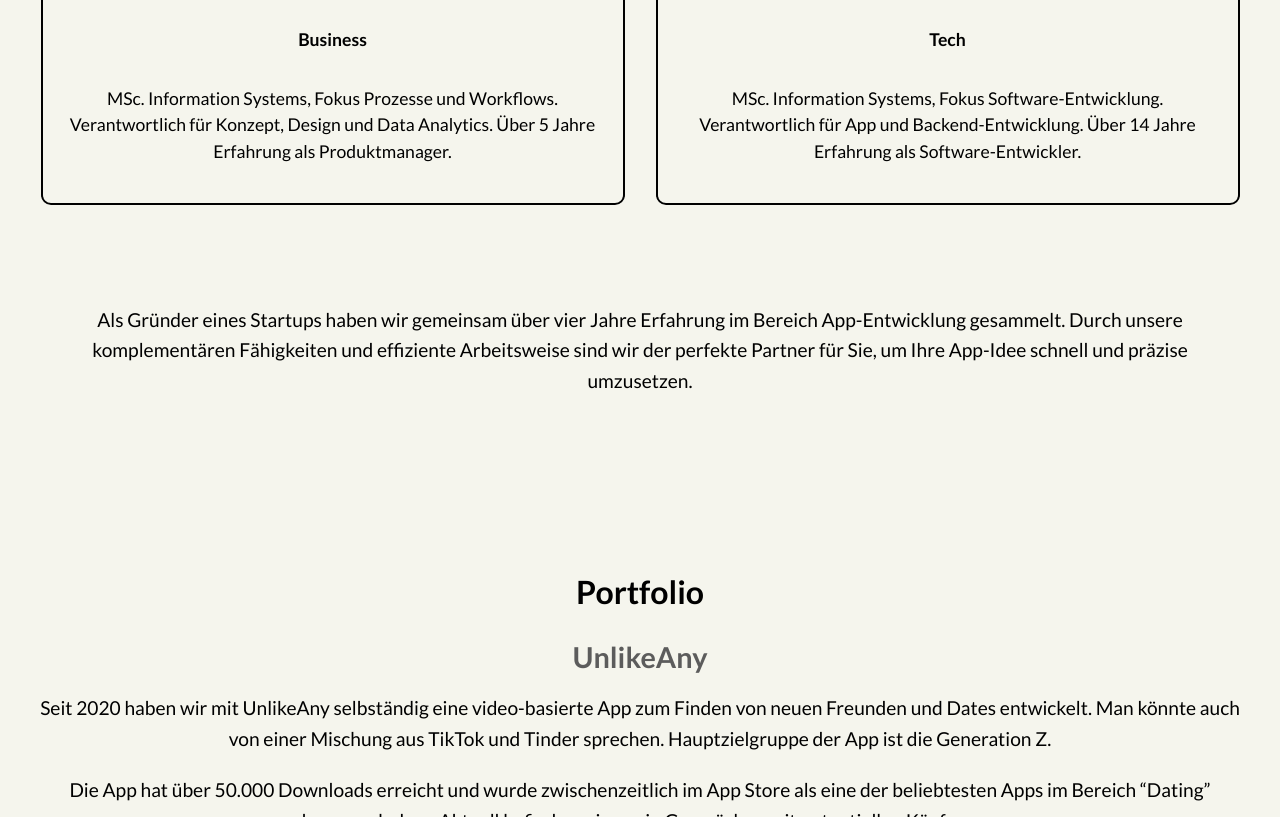
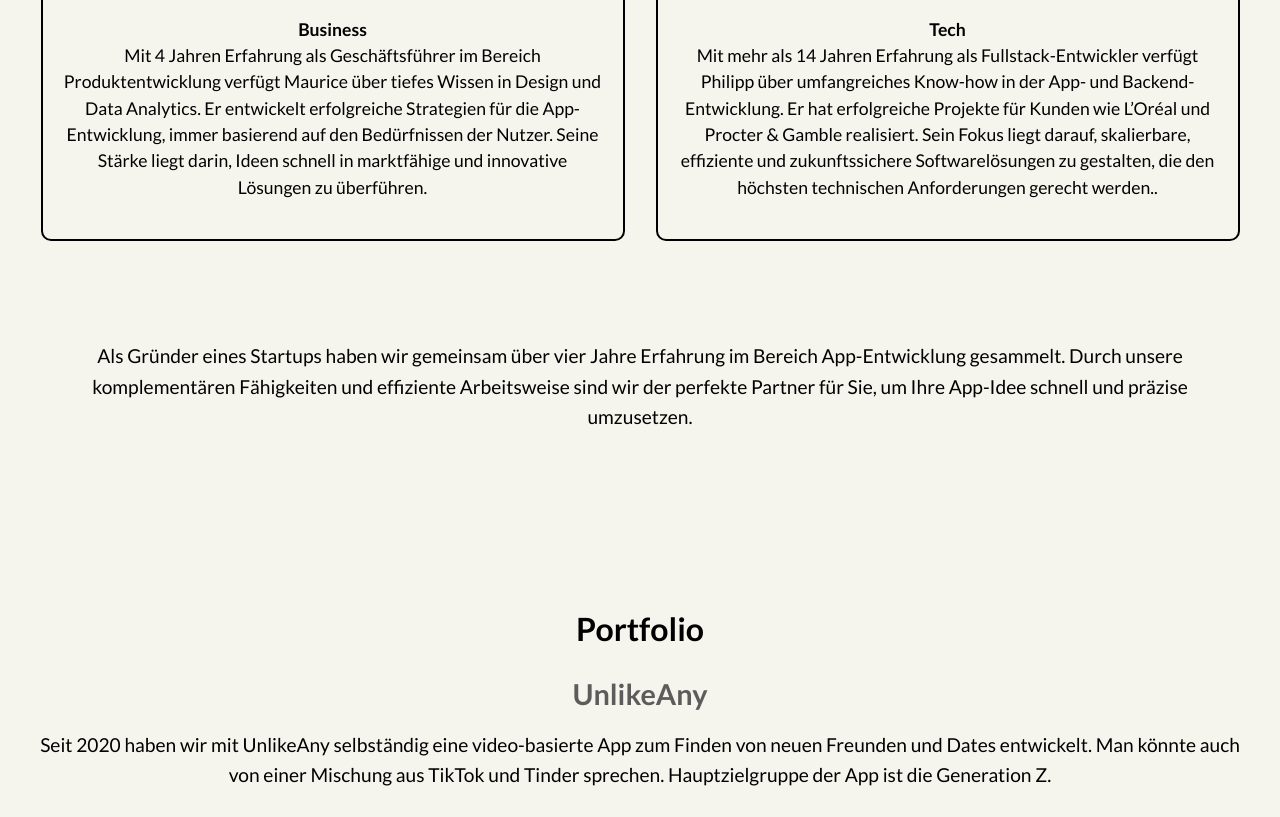
Before and after one commit to hobbycoder3001/hobbycoder3001.github.io, a plain HTML site: page index.html in a window 1280 px wide. Shown: the part 2090-2907 px from the top of the page. Drawn offline with Linux system fonts and the light colour scheme.

Commit message:
adjusted person texts

```diff
--- a/index.css
+++ b/index.css
@@ -271,14 +271,15 @@ nav li {
     margin-bottom: 15px;
 }
 
-/* Remove background and center the team-member <p> text */
+.team-member p:first-of-type {
+    margin-bottom: -0.3em; /* Reduziert den Abstand zwischen Business/Tech und dem Text darunter */
+}
+
 .team-member p {
-    background-color: transparent;  /* Remove background */
-    padding: 0;
+    margin-top: 5px; /* Reduce margin between paragraphs */
     font-size: 1.1em;
     line-height: 1.5;
-    margin-top: 15px;
-    text-align: center;             /* Center the text inside <p> */
+    text-align: center;
     width: 100%;
 }
 
--- a/index.html
+++ b/index.html
@@ -131,17 +131,23 @@
                         <h3>Maurice Straube</h3>
                         <img src="maurice.webp" alt="Maurice Straube">
                         <p><strong>Business</strong></p>
-                        <p>MSc. Information Systems, Fokus Prozesse und Workflows. Verantwortlich für Konzept, Design
-                            und Data Analytics. Über 5 Jahre Erfahrung als Produktmanager.</p>
+                        <p>Mit 4 Jahren Erfahrung als Geschäftsführer im Bereich Produktentwicklung
+                            verfügt Maurice über tiefes Wissen in Design und Data Analytics. Er entwickelt
+                            erfolgreiche Strategien für die App-Entwicklung, immer basierend auf den
+                            Bedürfnissen der Nutzer. Seine Stärke liegt darin, Ideen schnell in marktfähige
+                            und innovative Lösungen zu überführen.
+                        </p>
                     </div>
 
                     <div class="team-member">
                         <h3>Philipp Reiter</h3>
                         <img src="philipp.webp" alt="Philipp Reiter">
                         <p><strong>Tech</strong></p>
-                        <p>MSc. Information Systems, Fokus Software-Entwicklung. Verantwortlich für App und
-                            Backend-Entwicklung.
-                            Über 14 Jahre Erfahrung als Software-Entwickler.</p>
+                        <p>Mit mehr als 14 Jahren Erfahrung als Fullstack-Entwickler verfügt Philipp über
+                            umfangreiches Know-how in der App- und Backend-Entwicklung. Er hat erfolgreiche
+                            Projekte für Kunden wie L’Oréal und Procter & Gamble realisiert. Sein Fokus liegt darauf,
+                            skalierbare, effiziente und zukunftssichere Softwarelösungen zu gestalten, die den
+                            höchsten technischen Anforderungen gerecht werden..</p>
                     </div>
                 </div>
 
```
